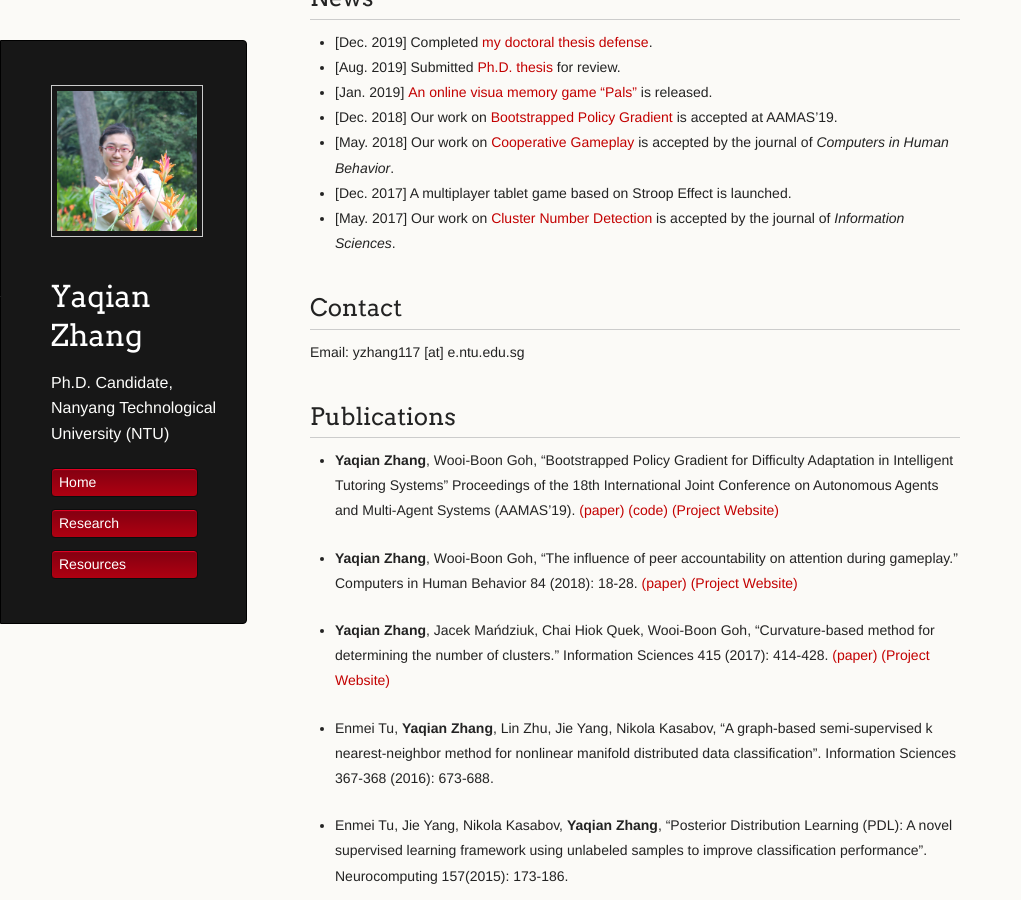
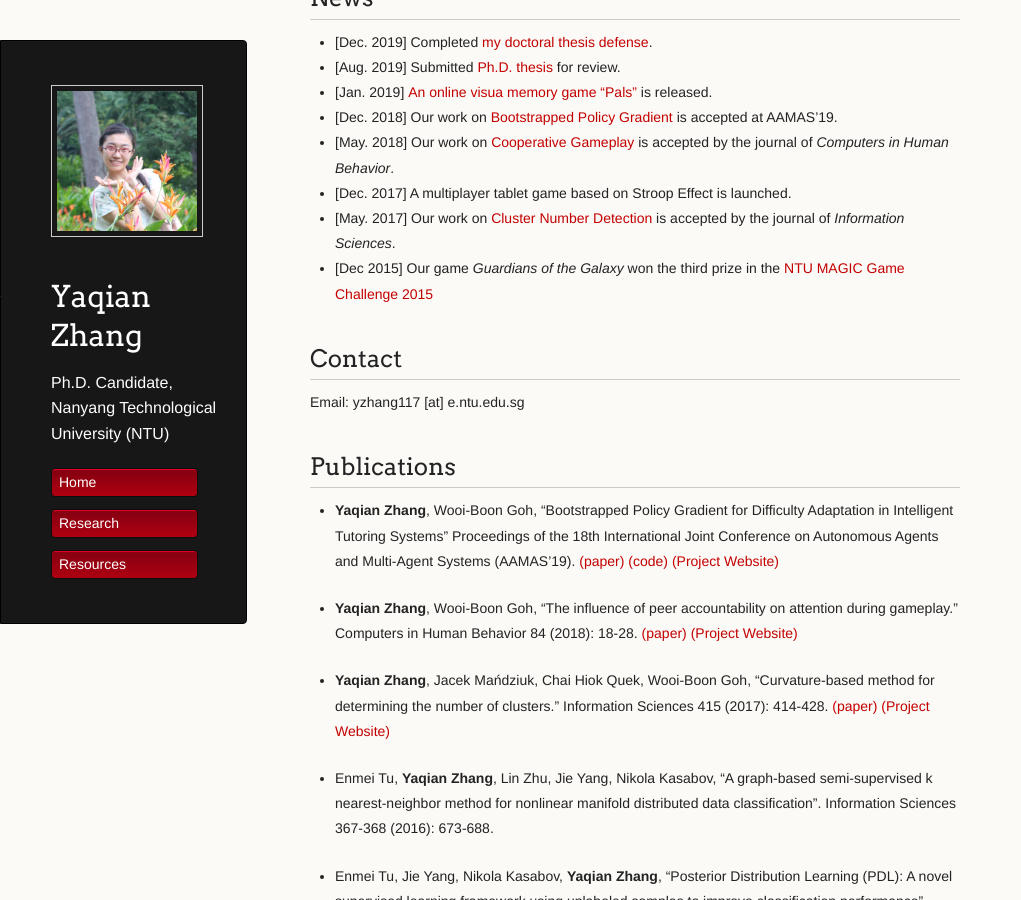
Before and after one commit to YaqianZhang/yaqianzhang.github.io, a Jekyll site: the page built from index.md, in a window 1280 px wide and 900 px high, scrolled down 663 px. Shown: the whole window, without its empty margins (0-1021 px from the left). Built offline with Jekyll 4.4.1, drawn with Linux system fonts in a browser that asks for light colours; our own code applies the rules of GitHub Pages for plain Markdown files.

Commit message:
Update index.md

```diff
--- a/index.md
+++ b/index.md
@@ -23,6 +23,7 @@
 * [May. 2018]  Our work on [Cooperative Gameplay](papers/18_YaqianZhang_PeerAccountability_CHB.pdf) is accepted by the journal of _Computers in Human Behavior_.
 * [Dec. 2017]  A multiplayer tablet game based on Stroop Effect is launched.
 * [May. 2017]  Our work on [Cluster Number Detection](papers/17_YaqianZhang_Curvature_Cluster_InformationScience.pdf) is accepted by the journal of _Information Sciences_.
+* [Dec 2015] Our game _Guardians of the Galaxy_ won the third prize in the [NTU MAGIC Game Challenge 2015](https://magic.ntu.edu.sg/programmes/Education/Pages/MAGIC-Game-Challenge-2015.aspx)
 
 ## Contact
 Email: yzhang117 [at] e.ntu.edu.sg
```
